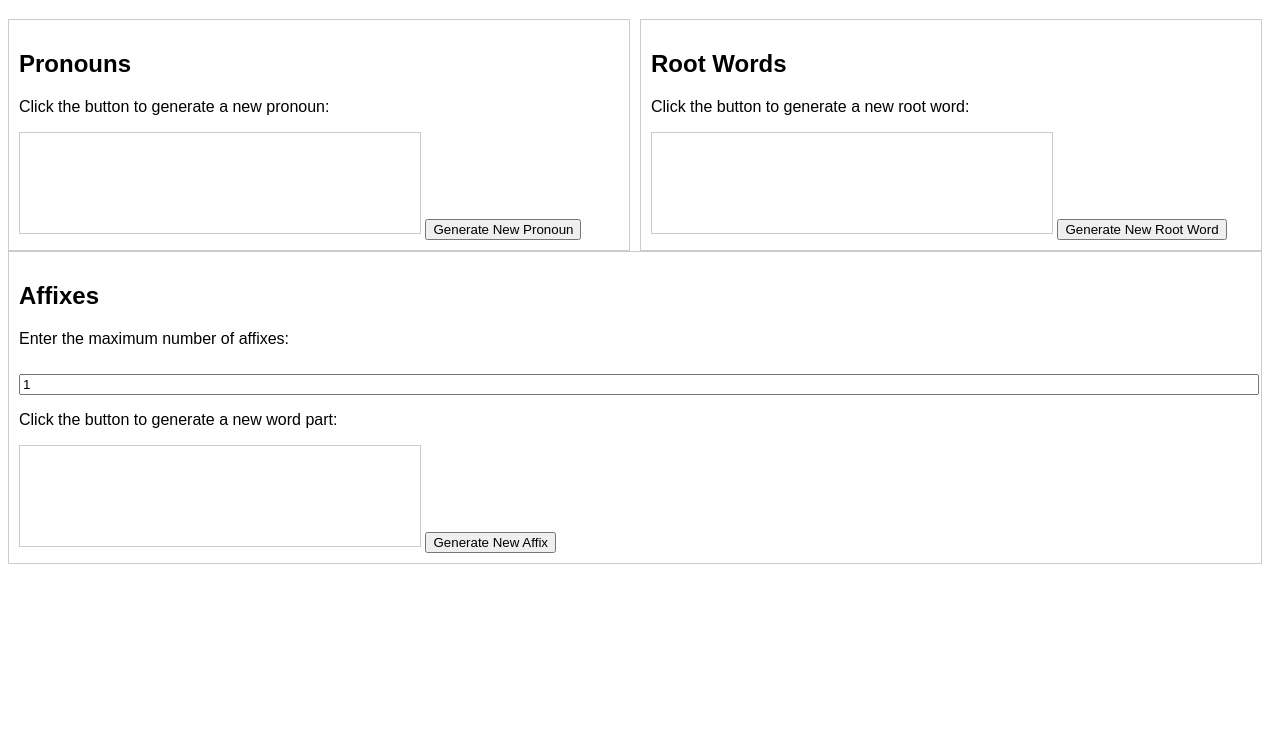
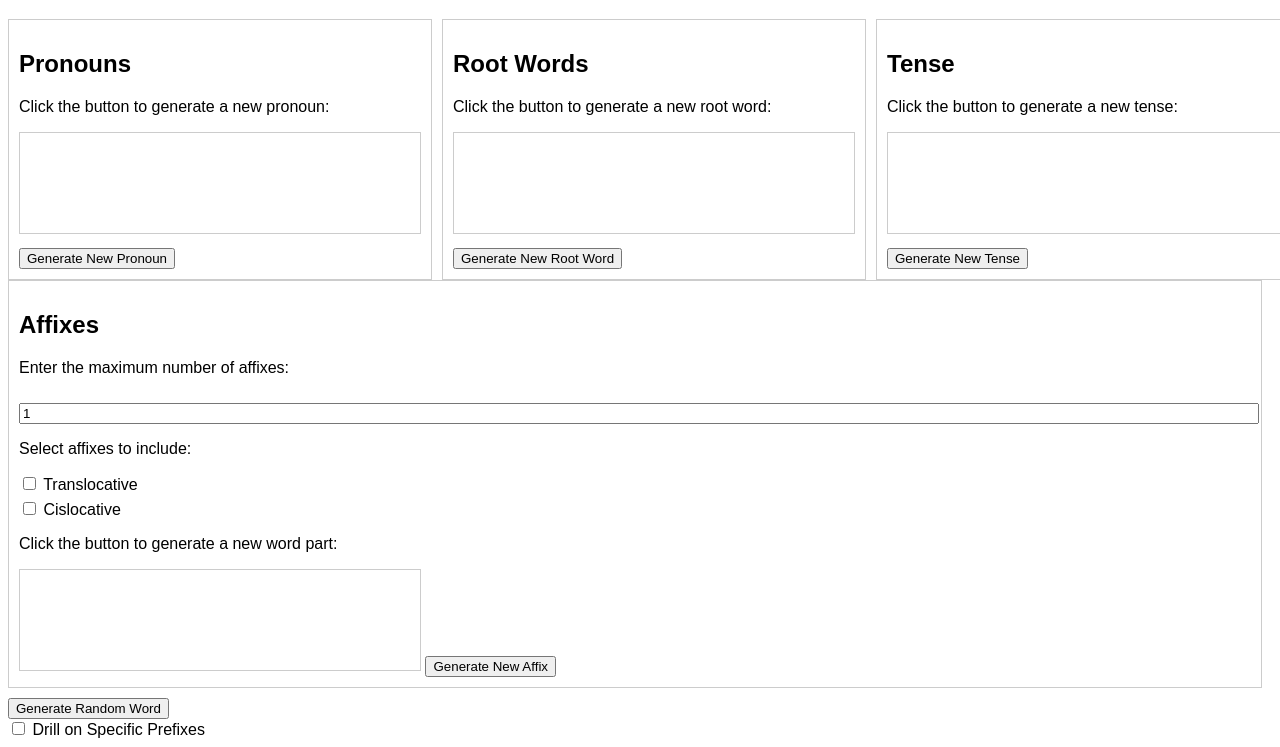
Before and after one commit to interrowhimper/RWM, a plain HTML site: page index.html in a window 1280 px wide. Shown: the part 61-808 px from the top of the page. Drawn offline with Linux system fonts and the light colour scheme.

Commit message:
Update index.html

```diff
--- a/index.html
+++ b/index.html
@@ -27,6 +27,10 @@
       width: 100%;
       margin-top: 10px;
     }
+    label {
+      display: block;
+      margin-bottom: 5px;
+    }
   </style>
 </head>
 <body>
@@ -48,6 +52,14 @@
       <canvas id="rootCanvas" width="400" height="100"></canvas>
       <button id="generateRootButton">Generate New Root Word</button>
     </div>
+
+    <!-- Box for Tense -->
+    <div class="box">
+      <h2>Tense</h2>
+      <p>Click the button to generate a new tense:</p>
+      <canvas id="tenseCanvas" width="400" height="100"></canvas>
+      <button id="generateTenseButton">Generate New Tense</button>
+    </div>
   </div>
 
   <!-- Box for Affixes -->
@@ -55,11 +67,32 @@
     <h2>Affixes</h2>
     <p>Enter the maximum number of affixes:</p>
     <input type="number" id="maxAffixesInput" value="1" min="1">
+
+    <p>Select affixes to include:</p>
+    <label>
+      <input type="checkbox" class="affixCheckbox" value="translocative">
+      Translocative
+    </label>
+    <label>
+      <input type="checkbox" class="affixCheckbox" value="cislocative">
+      Cislocative
+    </label>
+    <!-- Add other affixes here as checkboxes -->
+
     <p>Click the button to generate a new word part:</p>
     <canvas id="affixCanvas" width="400" height="100"></canvas>
     <button id="generateAffixButton">Generate New Affix</button>
   </div>
 
+  <!-- Random Button -->
+  <button id="generateRandomButton">Generate Random Word</button>
+
+  <!-- Drill on Specific Prefixes Mode -->
+  <label>
+    <input type="checkbox" id="drillModeCheckbox">
+    Drill on Specific Prefixes
+  </label>
+
   <script src="script.js"></script>
 </body>
 </html>
```
